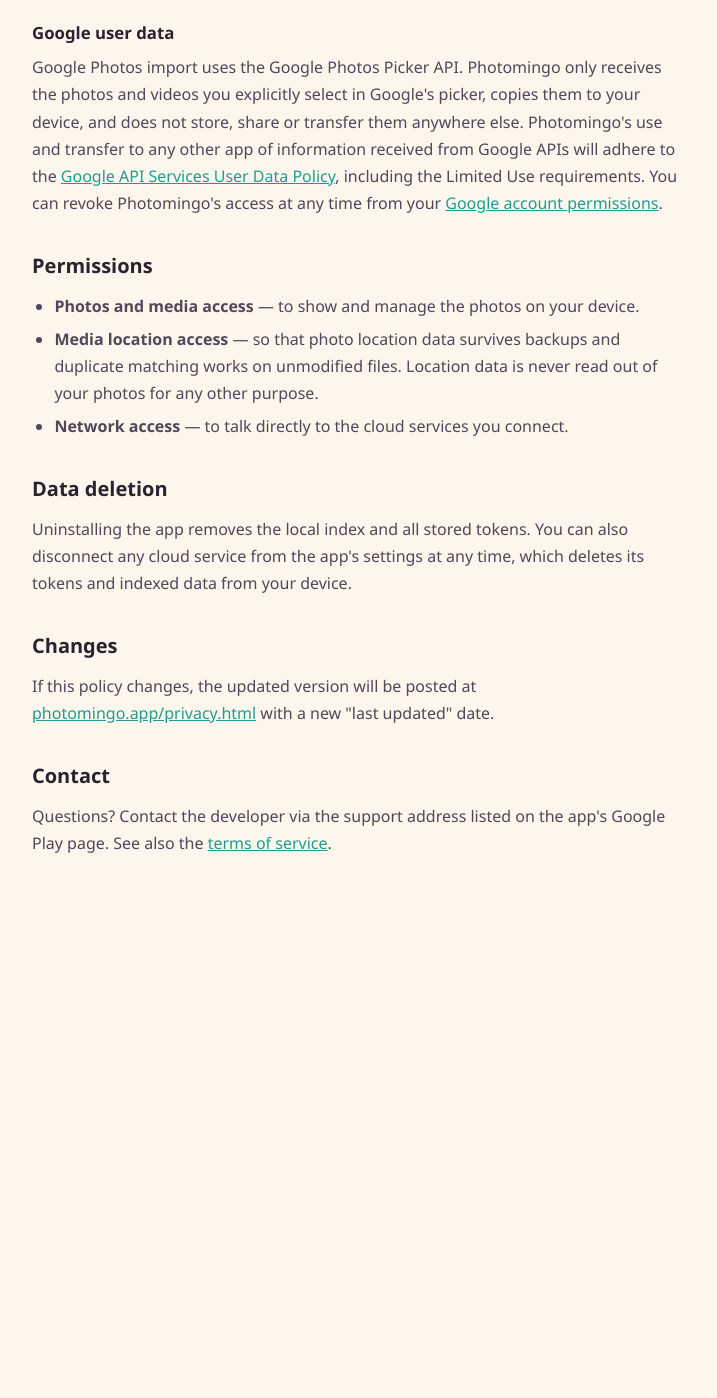
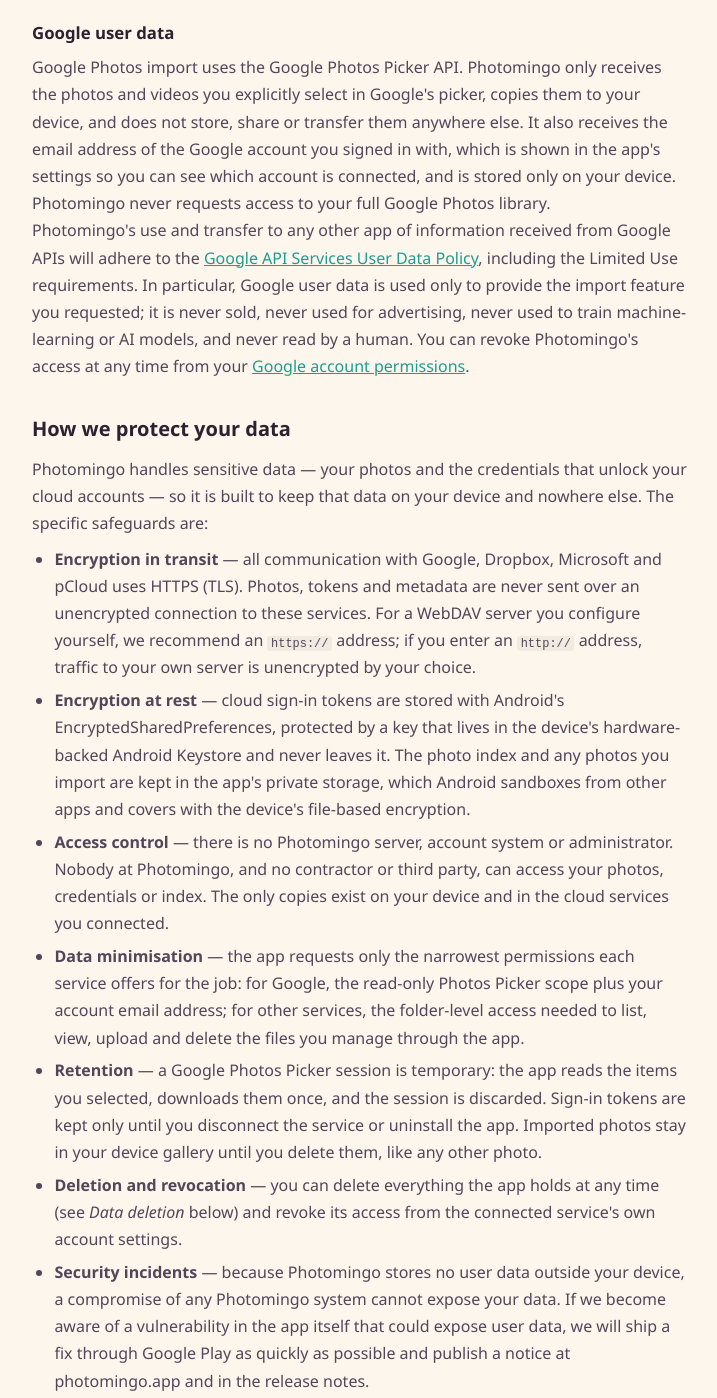
Before and after one commit to atloiaco-arch/photomingo-site, a plain HTML site: page privacy.html in a window 1280 px wide. Shown: the part 986-2384 px from the top of the page, without its empty margins (280-997 px from the left). Before the commit the page ends 1907 px from the top, so only its background shows below. Drawn offline with Linux system fonts and the light colour scheme.

Commit message:
Privacy policy: add data protection section for Google verification

```diff
--- a/privacy.html
+++ b/privacy.html
@@ -20,13 +20,14 @@
   ul { padding-left: 1.4rem; margin: 0.5rem 0; }
   li { margin: 0.35rem 0; }
   a { color: var(--teal-dark); }
+  code { font-size: 0.92em; background: rgba(43,34,48,0.06); padding: 0.05em 0.3em; border-radius: 3px; }
   .updated { font-size: 0.85rem; opacity: 0.8; margin-top: 0.4rem; }
 </style>
 </head>
 <body>
 <header>
   <h1>Photomingo Privacy Policy</h1>
-  <p class="updated">Last updated: September 2026</p>
+  <p class="updated">Last updated: 21 September 2026</p>
   <p><a href="index.html">← back to photomingo.app</a></p>
 </header>
 <main>
@@ -46,7 +47,20 @@
   <p>When you connect a cloud service, your use of that service is governed by its own privacy policy: <a href="https://www.dropbox.com/privacy">Dropbox</a>, <a href="https://privacy.microsoft.com/">Microsoft (OneDrive)</a>, <a href="https://www.pcloud.com/privacy_policy.html">pCloud</a>, <a href="https://policies.google.com/privacy">Google (Google Photos)</a>. If you connect a WebDAV server, your data is handled by whoever operates that server — for a self-hosted NAS or Nextcloud, that's you. Photomingo requests only the permissions needed to list, view, upload and delete the files you manage through it.</p>
 
   <h3>Google user data</h3>
-  <p>Google Photos import uses the Google Photos Picker API. Photomingo only receives the photos and videos you explicitly select in Google's picker, copies them to your device, and does not store, share or transfer them anywhere else. Photomingo's use and transfer to any other app of information received from Google APIs will adhere to the <a href="https://developers.google.com/terms/api-services-user-data-policy">Google API Services User Data Policy</a>, including the Limited Use requirements. You can revoke Photomingo's access at any time from your <a href="https://myaccount.google.com/permissions">Google account permissions</a>.</p>
+  <p>Google Photos import uses the Google Photos Picker API. Photomingo only receives the photos and videos you explicitly select in Google's picker, copies them to your device, and does not store, share or transfer them anywhere else. It also receives the email address of the Google account you signed in with, which is shown in the app's settings so you can see which account is connected, and is stored only on your device. Photomingo never requests access to your full Google Photos library.</p>
+  <p>Photomingo's use and transfer to any other app of information received from Google APIs will adhere to the <a href="https://developers.google.com/terms/api-services-user-data-policy">Google API Services User Data Policy</a>, including the Limited Use requirements. In particular, Google user data is used only to provide the import feature you requested; it is never sold, never used for advertising, never used to train machine-learning or AI models, and never read by a human. You can revoke Photomingo's access at any time from your <a href="https://myaccount.google.com/permissions">Google account permissions</a>.</p>
+
+  <h2>How we protect your data</h2>
+  <p>Photomingo handles sensitive data — your photos and the credentials that unlock your cloud accounts — so it is built to keep that data on your device and nowhere else. The specific safeguards are:</p>
+  <ul>
+    <li><strong>Encryption in transit</strong> — all communication with Google, Dropbox, Microsoft and pCloud uses HTTPS (TLS). Photos, tokens and metadata are never sent over an unencrypted connection to these services. For a WebDAV server you configure yourself, we recommend an <code>https://</code> address; if you enter an <code>http://</code> address, traffic to your own server is unencrypted by your choice.</li>
+    <li><strong>Encryption at rest</strong> — cloud sign-in tokens are stored with Android's EncryptedSharedPreferences, protected by a key that lives in the device's hardware-backed Android Keystore and never leaves it. The photo index and any photos you import are kept in the app's private storage, which Android sandboxes from other apps and covers with the device's file-based encryption.</li>
+    <li><strong>Access control</strong> — there is no Photomingo server, account system or administrator. Nobody at Photomingo, and no contractor or third party, can access your photos, credentials or index. The only copies exist on your device and in the cloud services you connected.</li>
+    <li><strong>Data minimisation</strong> — the app requests only the narrowest permissions each service offers for the job: for Google, the read-only Photos Picker scope plus your account email address; for other services, the folder-level access needed to list, view, upload and delete the files you manage through the app.</li>
+    <li><strong>Retention</strong> — a Google Photos Picker session is temporary: the app reads the items you selected, downloads them once, and the session is discarded. Sign-in tokens are kept only until you disconnect the service or uninstall the app. Imported photos stay in your device gallery until you delete them, like any other photo.</li>
+    <li><strong>Deletion and revocation</strong> — you can delete everything the app holds at any time (see <em>Data deletion</em> below) and revoke its access from the connected service's own account settings.</li>
+    <li><strong>Security incidents</strong> — because Photomingo stores no user data outside your device, a compromise of any Photomingo system cannot expose your data. If we become aware of a vulnerability in the app itself that could expose user data, we will ship a fix through Google Play as quickly as possible and publish a notice at photomingo.app and in the release notes.</li>
+  </ul>
 
   <h2>Permissions</h2>
   <ul>
```
